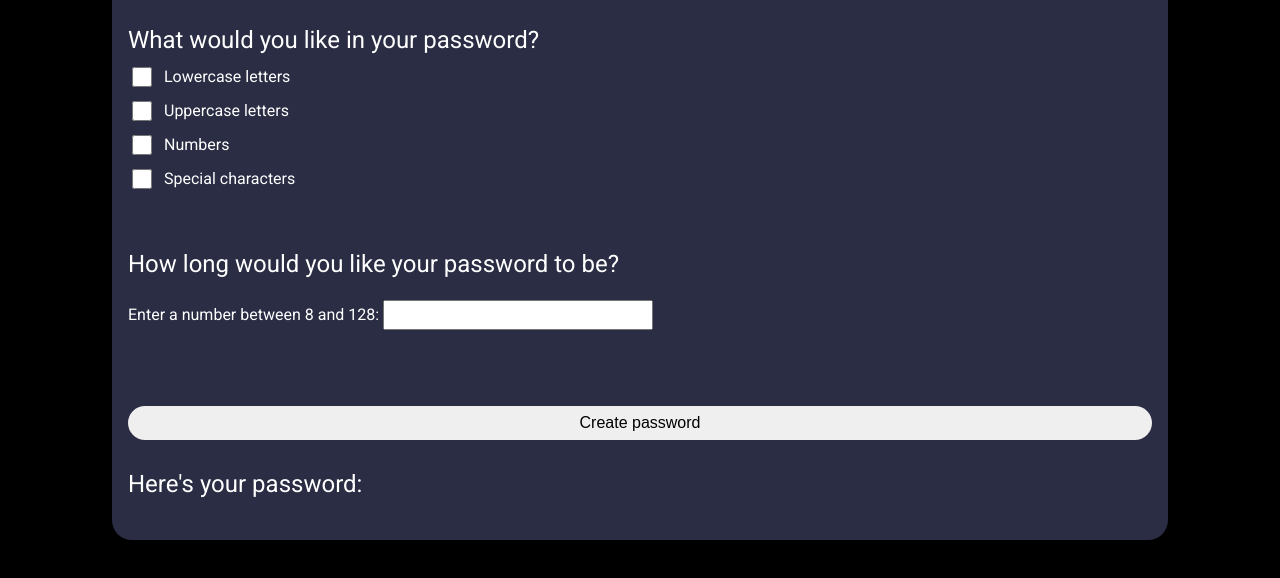
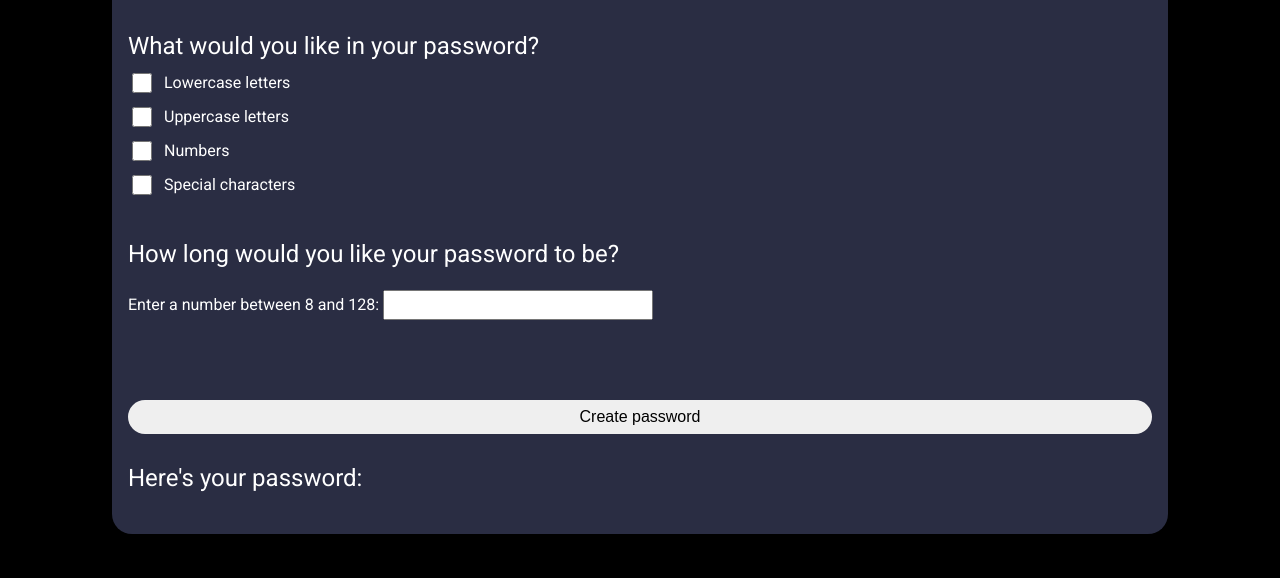
Before and after one commit to Guillermo-Martin/passwordGenerator2, a plain HTML site: page index.html in a window 1280 px wide. Shown: the part 188-766 px from the top of the page. Drawn offline with Linux system fonts and the light colour scheme.

Commit message:
Adjust margins for warning messages

```diff
--- a/assets/css/index.css
+++ b/assets/css/index.css
@@ -38,7 +38,7 @@ h2 {
 
 /* ---------- Checkboxes ---------- */
 .checkbox-container {
-  margin-bottom: 24px;
+  margin-bottom: 8px;
 }
 
 li {
@@ -68,7 +68,7 @@ input[type="checkbox"] {
 
 /* input box container */
 .password-length-container {
-  margin-bottom: 32px;
+  margin-bottom: 28px;
 }
 
 #pw-length {
@@ -81,8 +81,9 @@ input[type="checkbox"] {
 }
 
 .length-warning {
-  min-height: 32px;
+  min-height: 40px;
   color: red;
+  line-height: 1.2;
 }
 
 /* create password button */
```
